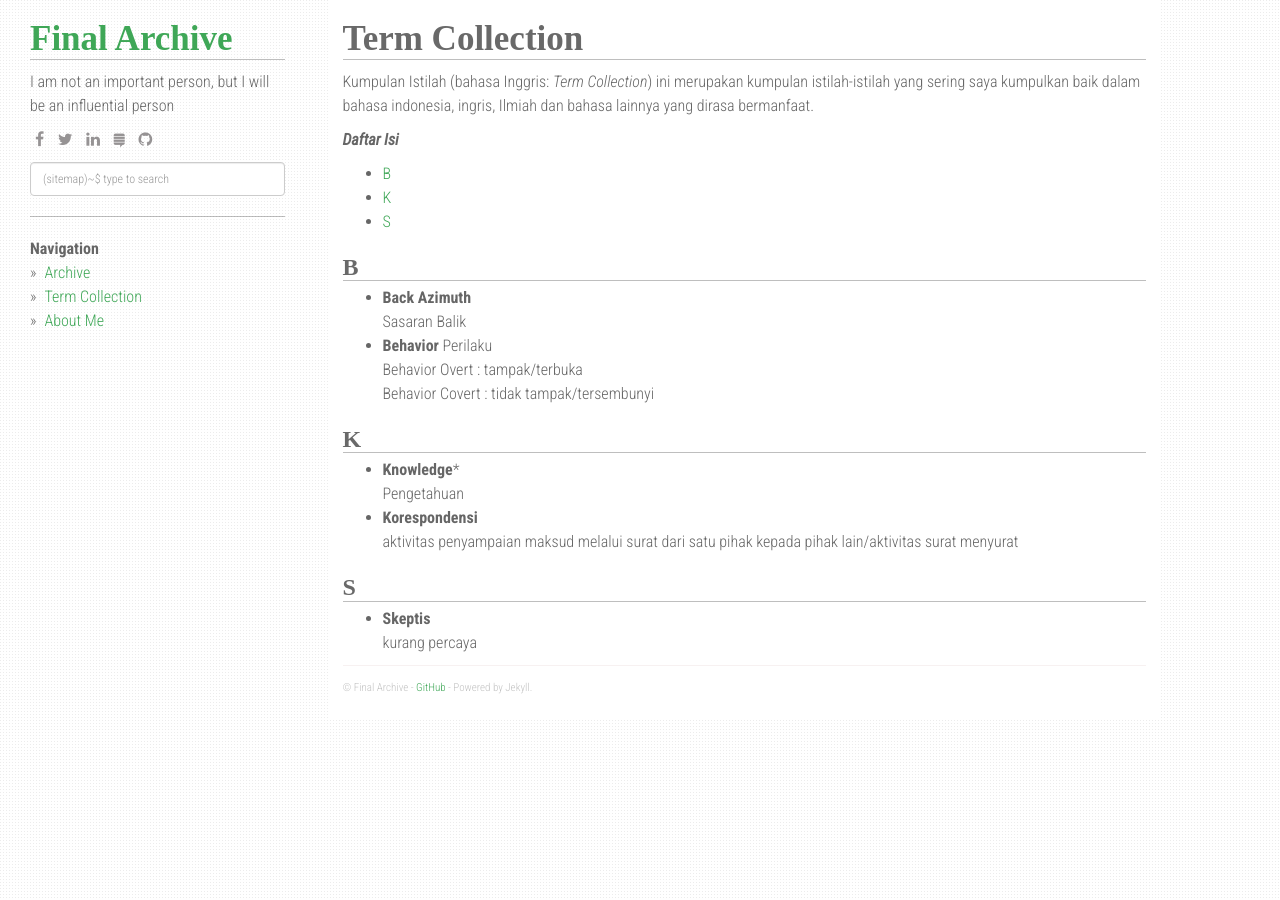
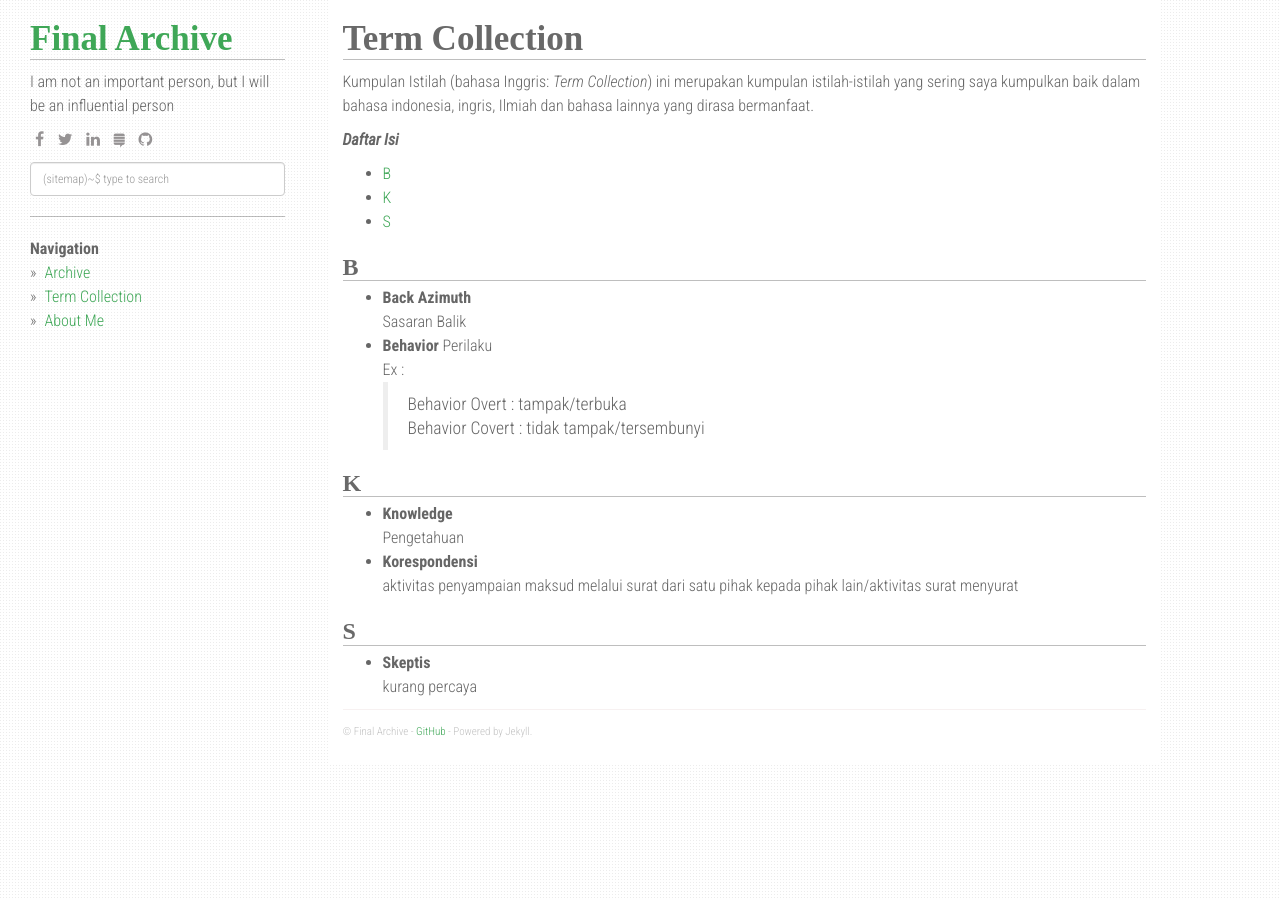
Before and after one commit to finalarchive/finalarchive.github.io, a Jekyll site: the page built from term.md, in a window 1280 px wide. Built offline with Jekyll 4.4.1, drawn with Linux system fonts in a browser that asks for light colours; nearby versions of some CDN libraries.

Commit message:
20201015

```diff
--- a/term.md
+++ b/term.md
@@ -17,11 +17,12 @@ Kumpulan Istilah (bahasa Inggris: *Term Collection*) ini merupakan kumpulan isti
   Sasaran Balik
 * **Behavior**
   Perilaku<br>
-  Behavior Overt : tampak/terbuka<br>
-  Behavior Covert : tidak tampak/tersembunyi
+  Ex :<br>
+  >Behavior Overt : tampak/terbuka<br>
+  >Behavior Covert : tidak tampak/tersembunyi
 
 ### K
-* **Knowledge***<br>
+* **Knowledge**<br>
   Pengetahuan
 * **Korespondensi**<br>
   aktivitas penyampaian maksud melalui surat dari satu pihak kepada pihak lain/aktivitas surat menyurat
```
